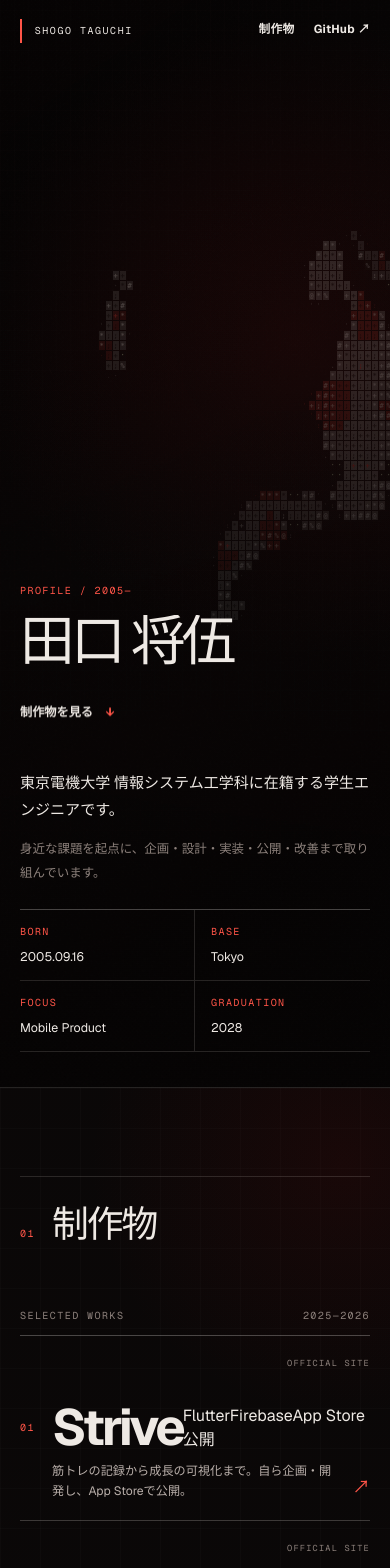
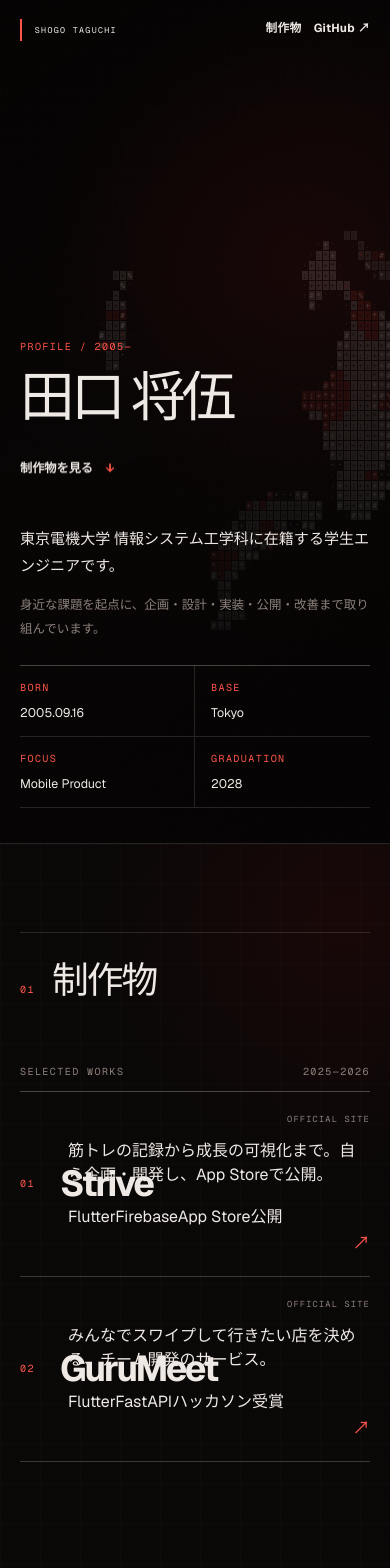
Before and after one commit to jcm2bd9rn5-cyber/shogo-taguchi-portfolio, a Next.js app: page / in a window 390 px wide. Shown: the top 1568 px of the page. Built offline with nearby package versions, Linux system fonts and the light colour scheme; no server answers.

Commit message:
Improve portfolio project presentation and responsive polish

```diff
--- a/app/globals.css
+++ b/app/globals.css
@@ -536,7 +536,7 @@ a { color: inherit; text-decoration: none; }
   outline: none;
 }
 .work-name { font-size: clamp(2.7rem, 6vw, 6.3rem); font-weight: 650; letter-spacing: -0.065em; line-height: 0.9; transition: color 300ms ease, transform 650ms var(--ease-out); }
-.work-description { max-width: 27rem; color: #b9afaa; font-size: clamp(0.84rem, 1.15vw, 1rem); line-height: 1.8; }
+.work-details { display: flex; flex-direction: column; align-items: flex-start; gap: 1.1rem; min-width: 0; }\n.work-tags { display: flex; flex-wrap: wrap; gap: 0.45rem; }\n.work-tag { border: 1px solid rgba(238, 233, 228, 0.19); border-radius: 999px; padding: 0.36rem 0.65rem; color: #d6c8c2; font-family: var(--font-mono), monospace; font-size: 0.62rem; letter-spacing: 0.025em; white-space: nowrap; transition: border-color 300ms ease, color 300ms ease; }\n.work-item:hover .work-tag, .work-item:focus-within .work-tag { border-color: rgba(255, 85, 72, 0.55); color: var(--paper); }\n.work-description { max-width: 27rem; color: #b9afaa; font-size: clamp(0.84rem, 1.15vw, 1rem); line-height: 1.8; }
 .work-number { color: var(--accent-bright); }
 .work-url { color: var(--muted); transition: color 300ms ease; }
 .work-arrow { color: var(--accent-bright); font-size: 1.1rem; opacity: 0; transform: translate(-0.65rem, 0.65rem); transition: opacity 300ms ease, transform 600ms var(--ease-out); }
@@ -590,7 +590,7 @@ a { color: inherit; text-decoration: none; }
 @media (max-width: 760px) {
   .site-header { padding-top: 1.2rem; }
   .site-header nav { gap: 1.2rem; }
-  .hero { min-height: 68rem; }
+  .hero { min-height: max(100svh, 47rem); }
   .ambient-koi { opacity: 0.52; }
   .hero-vignette { background: linear-gradient(0deg, rgba(5, 3, 3, 0.92), rgba(5, 3, 3, 0.04) 67%); }
   .hero-copy { bottom: 2.2rem; }
@@ -603,9 +603,9 @@ a { color: inherit; text-decoration: none; }
   .works { background-size: 40px 40px; }
   .works-intro { grid-template-columns: 2rem 1fr; margin-bottom: 3.5rem; }
   .works-intro p { display: none; }
-  .work-link { grid-template-columns: 2rem 1fr auto; min-height: 11.5rem; padding: 1.25rem 0; }
+  .work-link { grid-template-columns: 2rem minmax(0, 1fr) auto; min-height: 11.5rem; padding: 1.25rem 0; }
   .work-name { align-self: center; font-size: clamp(2.35rem, 13vw, 3.8rem); }
-  .work-description { position: absolute; right: 2rem; bottom: 1.2rem; left: 2rem; max-width: none; font-size: 0.76rem; line-height: 1.65; }
+  .work-link { gap: 0.5rem; }\n  .work-details { grid-column: 2 / 4; grid-row: 2; padding: 0 1.65rem 0.8rem 0; gap: 0.7rem; }\n  .work-description { max-width: none; font-size: 0.76rem; line-height: 1.65; }\n  .work-tag { font-size: 0.58rem; padding: 0.3rem 0.5rem; }
   .work-url { position: absolute; top: 1.3rem; right: 0; font-size: 0.54rem; }
   .work-arrow { position: absolute; right: 0; bottom: 1.25rem; opacity: 1; transform: none; }
   .stack-heading { display: grid; gap: 1.2rem; }
@@ -624,3 +624,5 @@ a { color: inherit; text-decoration: none; }
   .page-wipe, .cursor-follower, .scroll-progress { display: none; }
   .motion-ready [data-reveal] { opacity: 1; transform: none; }
 }
+
+@media (max-width: 390px) { .site-header nav { gap: 0.75rem; } .wordmark { font-size: 0.52rem; } .work-name { font-size: 2.25rem; } }
```
